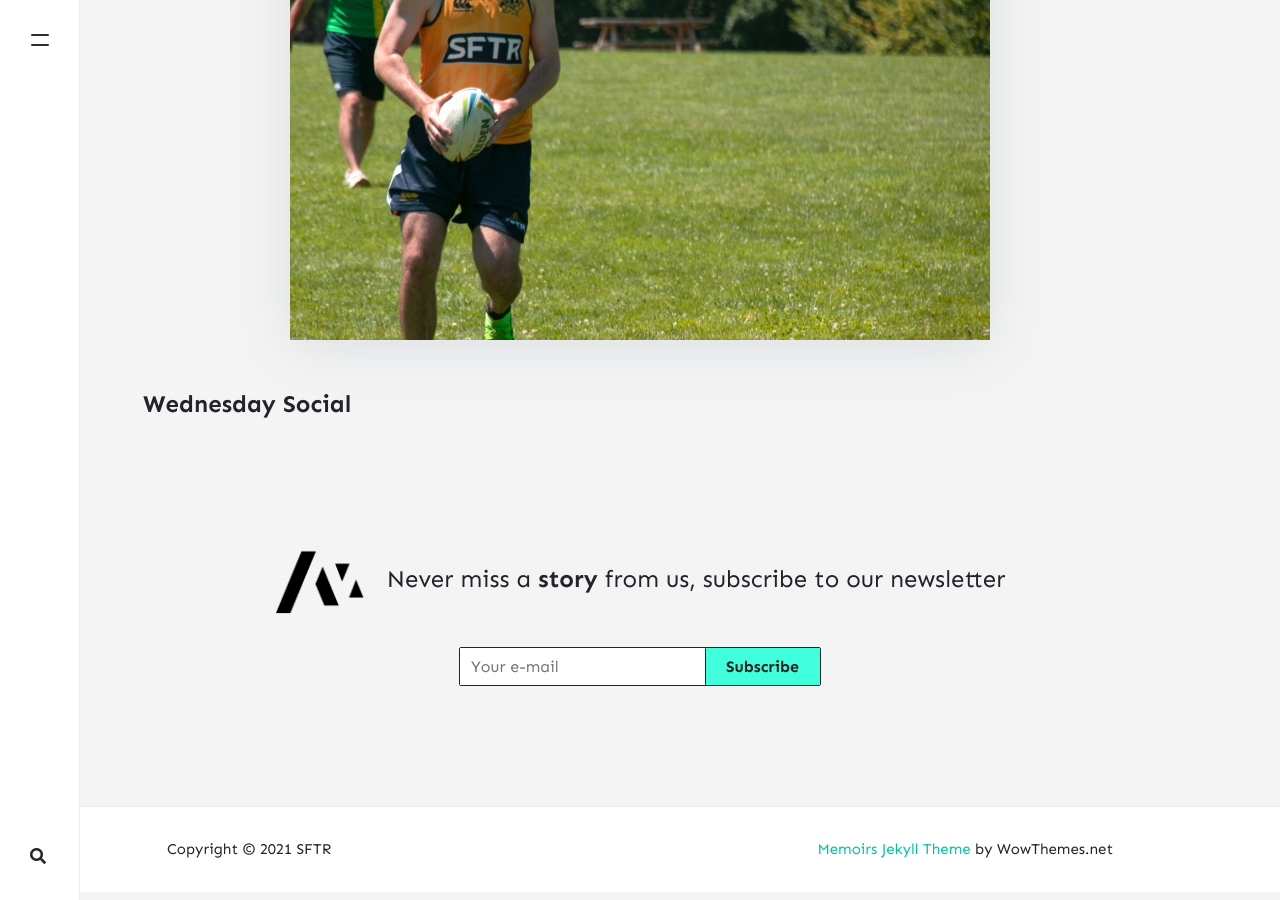
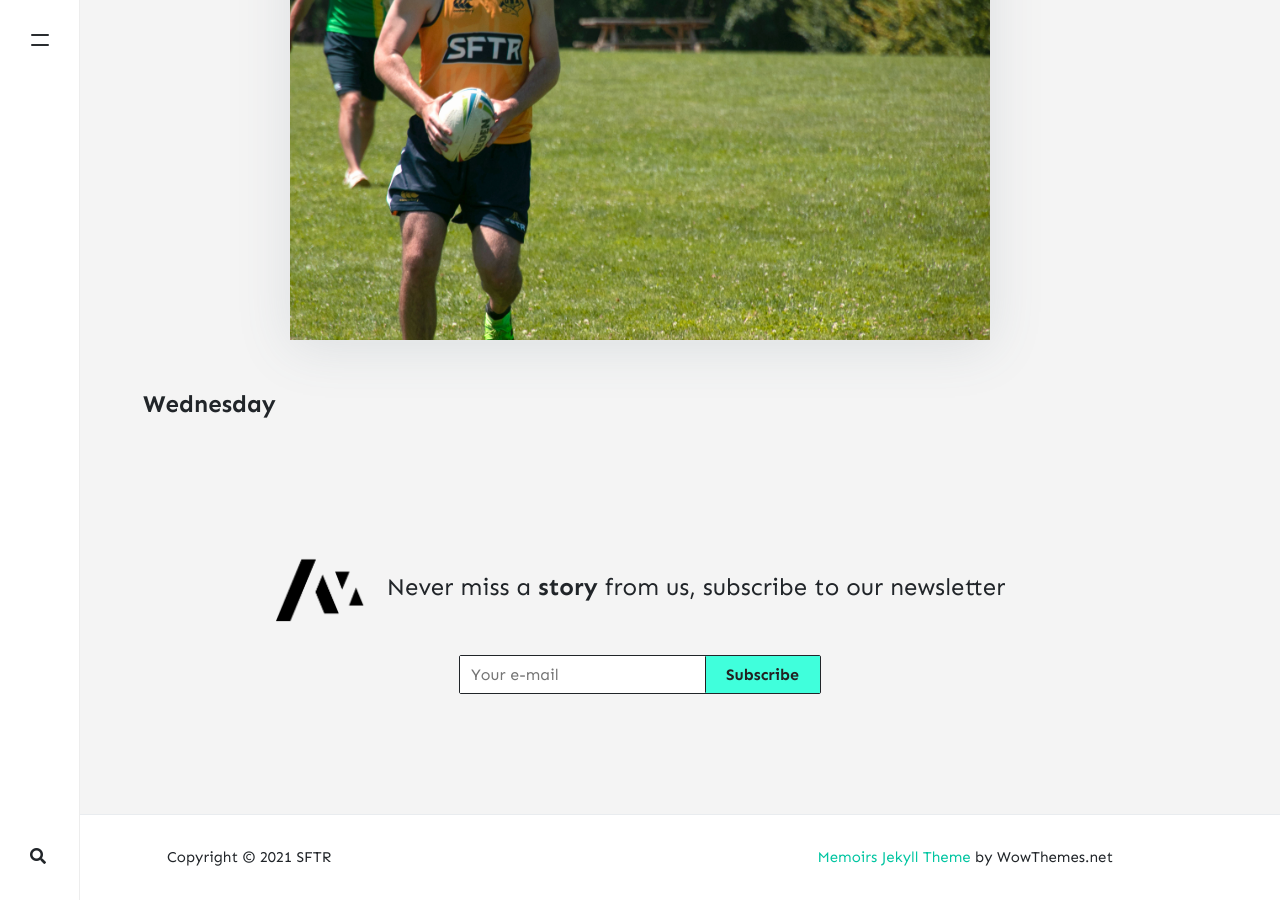
Before and after one commit to stackbit-projects/blue-triceratops-4f502, a Jekyll site: the page built from _pages/about.md, in a window 1280 px wide and 900 px high, scrolled down 752 px. Built offline with Jekyll 4.4.1, drawn with Linux system fonts in a browser that asks for light colours; nearby versions of some CDN libraries; comment, search, counter and statistics services are not loaded.

Commit message:
home.html: changed

```diff
--- a/_layouts/home.html
+++ b/_layouts/home.html
@@ -20,7 +20,8 @@ permalink: "/home.html"
 
 <div class="column-group">
     <div class="three-column">
-        <h4>Wednesday Social</h4>
+        <h4>Wednesday</h4>
+        <p></p>
     </div>
 </div>
 <!-- Content -->
```
